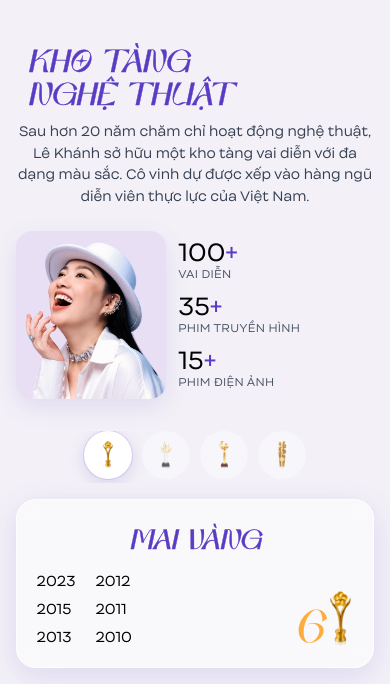
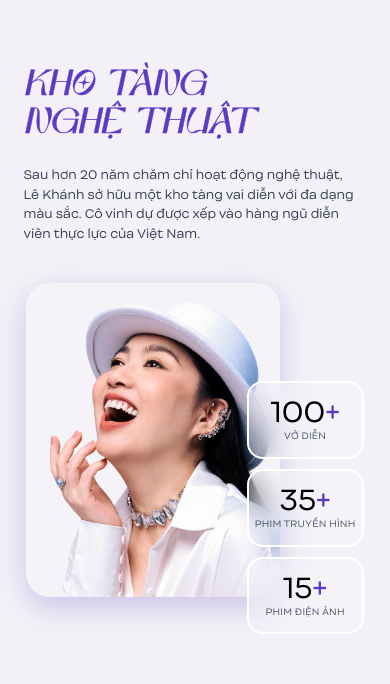
Before and after one commit to ThaoNguyen151/LKK_Web_FE, a React (Vite) app: page / in a window 390 px wide. Shown: the part 705-1389 px from the top of the page. Built offline with nearby package versions, Linux system fonts and the light colour scheme; no server answers.

Commit message:
feat: (mobile) basic session 2 of home

```diff
--- a/src/index.css
+++ b/src/index.css
@@ -377,6 +377,69 @@
     }
   }
 
+  /*
+   * Kho tàng — stats neo 100% theo khung ảnh (left/bottom/width của block).
+   * Không dùng translateX(%) — % đó theo chính ô stats nên lệch giữa các máy.
+   */
+  .home-mobile-treasure-block {
+    position: relative;
+    width: 75%;
+    aspect-ratio: 3 / 3.7;
+    container-type: size;
+  }
+
+  .home-mobile-treasure-frame {
+    --treasure-photo-scale: 1.18;
+    --treasure-photo-x: -50%;
+    --treasure-photo-y: -46%;
+    position: absolute;
+    inset: 0;
+    overflow: hidden;
+    border-radius: 1.5em;
+    background: rgb(255 255 255 / 0.2);
+    box-shadow: 0 10px 28px rgba(90, 59, 196, 0.25);
+  }
+
+  .home-mobile-treasure-photo {
+    position: absolute;
+    left: 58%;
+    top: 46%;
+    width: 95%;
+    height: auto;
+    max-width: none;
+    transform: translate(var(--treasure-photo-x), var(--treasure-photo-y))
+      scale(var(--treasure-photo-scale));
+    transform-origin: center center;
+    object-fit: cover;
+  }
+
+  .home-mobile-treasure-stats {
+    position: absolute;
+    z-index: 2;
+    left: 87%;
+    bottom: -12%;
+    top: auto;
+    width: 46%;
+    display: flex;
+    flex-direction: column;
+    justify-content: flex-end;
+    gap: 3.2cqh;
+    transform: none;
+  }
+
+  .home-mobile-treasure-stats > * {
+    padding-block: 4.5cqh;
+    padding-inline: 2cqw;
+  }
+
+  .home-mobile-treasure-stats .home-mobile-treasure-stat-value {
+    font-size: clamp(1rem, 7cqw, 1.35rem);
+  }
+
+  .home-mobile-treasure-stats .home-mobile-treasure-stat-label {
+    font-size: clamp(0.5rem, 2.8cqw, 0.625rem);
+  }
+
   /* ── Chữ LÊ KHÁNH — neo theo mép dưới stage (= đáy ảnh), không dùng px cố định
    * (top: 470px lệch giữa iPhone / Android vì chiều cao ảnh đổi theo vw) ── */
   .home-mobile-hero-title-wrap {
--- a/src/pages/home/HomeResponsive.jsx
+++ b/src/pages/home/HomeResponsive.jsx
@@ -11,7 +11,7 @@ import {
   awardYearHref,
   FANPAGE_DATA,
   HOME_AWARDS,
-  HOME_INTRO,
+  HOME_INTRO_LINES,
   HOME_STATS,
   SOCIAL_PROFILES,
 } from './homeData'
@@ -185,38 +185,48 @@ function HeroSection() {
 
 function TreasureSection() {
   return (
-    <MobileSection className="mt-30">
-      <h2 className="heading-display mb-3 ml-3 text-left leading-[1.05] sm:mb-4">
+    <MobileSection className="mt-35">
+      <h2 className="heading-display text-[36px] mb-3 ml-2 text-left leading-[1.05] sm:mb-4">
         KHO TÀNG
         <br />
         NGHỆ THUẬT
       </h2>
 
-      <p className="mx-auto mb-6 max-w-prose text-center font-body text-[clamp(0.8125rem,3.4vw,0.9375rem)] leading-relaxed text-gray-700">
-        {HOME_INTRO}
+      <p className="mb-10 mt-7 ml-2 mr-2 text-left font-body text-[12px] leading-relaxed text-gray-700">
+        {HOME_INTRO_LINES.map(line => (
+          <span key={line} className="block">
+            {line}
+          </span>
+        ))}
       </p>
 
-      <div className="flex items-stretch gap-3 sm:gap-4">
-        <div className="w-[42%] shrink-0 overflow-hidden rounded-2xl bg-[#e8dff5] shadow-[0_8px_24px_rgba(90,59,196,0.12)] sm:w-[44%]">
+      <div className="relative mx-2.5">
+        {/* Block = đúng bề ngang khung ảnh → stats neo theo ảnh, không theo full màn */}
+        <div className="home-mobile-treasure-block">
+          <div className="home-mobile-treasure-frame">
             <img
               src={imageHome2}
               alt="Lê Khánh"
-            className="h-full min-h-[148px] w-full object-cover object-top sm:min-h-[170px]"
+              className="home-mobile-treasure-photo"
             />
           </div>
 
-        <div className="flex min-w-0 flex-1 flex-col justify-center gap-3 py-1 sm:gap-4">
+          <div className="home-mobile-treasure-stats">
             {HOME_STATS.map(stat => (
-            <div key={stat.label}>
-              <div className="font-body text-[clamp(1.5rem,6vw,2rem)] leading-none">
+              <div
+                key={stat.label}
+                className="rounded-2xl border border-white border-2 bg-white/20 text-center backdrop-blur-md"
+              >
+                <div className="home-mobile-treasure-stat-value font-body text-[28px] leading-none mb-1">
                   <span className="text-black">{stat.value}</span>
                   <span className="text-brand-home1">+</span>
                 </div>
-              <div className="mt-0.5 font-body text-[clamp(0.625rem,2.8vw,0.75rem)] uppercase tracking-wide text-gray-600">
+                <div className="home-mobile-treasure-stat-label mt-1 font-body uppercase tracking-wide text-[9px] text-gray-600">
                   {stat.label}
                 </div>
               </div>
             ))}
+          </div>
         </div>
       </div>
     </MobileSection>
@@ -229,7 +239,7 @@ function AwardsSection() {
 
   return (
     <MobileSection>
-      <div className="mb-4 flex justify-center gap-2.5 overflow-x-auto pb-1 [-ms-overflow-style:none] [scrollbar-width:none] [&::-webkit-scrollbar]:hidden">
+      <div className="mt-20 mb-4 flex justify-center gap-2.5 overflow-x-auto pb-1 [-ms-overflow-style:none] [scrollbar-width:none] [&::-webkit-scrollbar]:hidden">
         {HOME_AWARDS.map((award, index) => (
           <button
             key={award.id}
--- a/src/pages/home/homeData.js
+++ b/src/pages/home/homeData.js
@@ -16,11 +16,18 @@ import socialSelfImage from '@assets/images/social/self.png'
 import socialFamilyImage from '@assets/images/social/family.png'
 import { awardYearPath } from '../awards/awardsData'
 
-export const HOME_INTRO =
-  'Sau hơn 20 năm chăm chỉ hoạt động nghệ thuật, Lê Khánh sở hữu một kho tàng vai diễn với đa dạng màu sắc. Cô vinh dự được xếp vào hàng ngũ diễn viên thực lực của Việt Nam.'
+/** Intro “Kho tàng” — mỗi phần tử = 1 dòng cố định trên mobile. */
+export const HOME_INTRO_LINES = [
+  'Sau hơn 20 năm chăm chỉ hoạt động nghệ thuật,',
+  'Lê Khánh sở hữu một kho tàng vai diễn với đa dạng',
+  'màu sắc. Cô vinh dự được xếp vào hàng ngũ diễn',
+  'viên thực lực của Việt Nam.',
+]
+
+export const HOME_INTRO = HOME_INTRO_LINES.join(' ')
 
 export const HOME_STATS = [
-  { value: '100', label: 'VAI DIỄN' },
+  { value: '100', label: 'VỞ DIỄN' },
   { value: '35', label: 'PHIM TRUYỀN HÌNH' },
   { value: '15', label: 'PHIM ĐIỆN ẢNH' },
 ]
```
Lines whose indentation alone changed are shown as unchanged.
